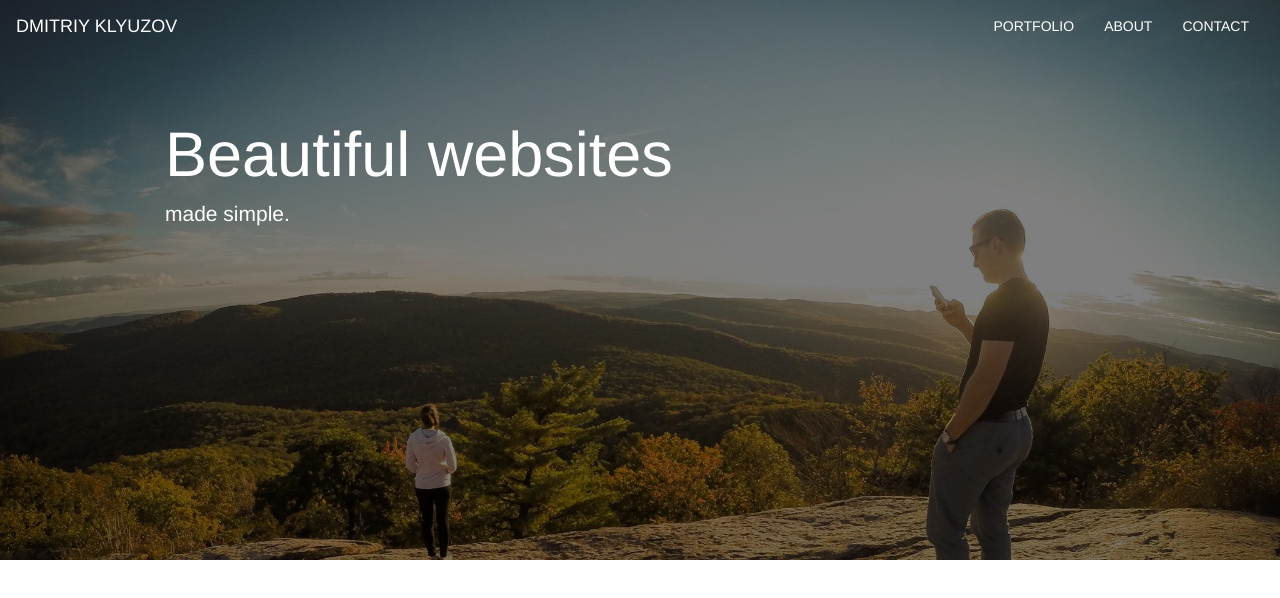
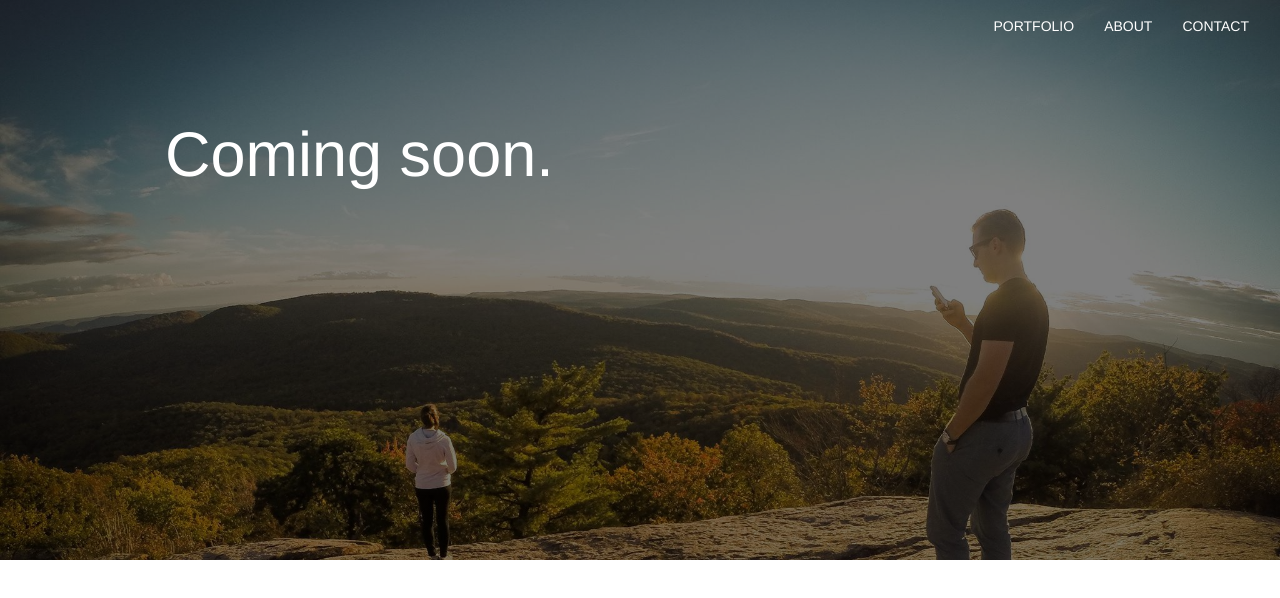
Before and after one commit to dmitriyklyuzov/dmitriyklyuzov2.github.io, a plain HTML site: page index.html in a window 1280 px wide. Drawn offline with nearby package versions, Linux system fonts and the light colour scheme.

Commit message:
change index.html, add coming soon text

```diff
--- a/index.html
+++ b/index.html
@@ -25,7 +25,7 @@
 						<span class="icon-bar"></span>
 						<span class="icon-bar"></span>
 					</button>
-					<a class="navbar-brand" href="#">DMITRIY KLYUZOV</a>
+					<!-- <a class="navbar-brand" href="#">DMITRIY KLYUZOV</a> -->
 				</div>
 				<div class="collapse navbar-collapse" id="myNavbar">
 					<ul class="nav navbar-nav navbar-right">
@@ -41,8 +41,9 @@
 
 			<div class="jumbotron main-jumbotron">
 				<div class="container">
-					<h1 class="col-lg-offset-1 col-md-offset-1">Beautiful websites</h1>
-					<p class="col-lg-offset-1 col-md-offset-1">made simple.</p>
+					<h1 class="col-lg-offset-1 col-md-offset-1 col-sm-offset-1 col-xs-offset-1">Coming soon.</h1>
+					<!-- <h1 class="col-lg-offset-1 col-md-offset-1">Beautiful websites</h1>
+					<p class="col-lg-offset-1 col-md-offset-1">made simple.</p>	 -->
 				</div>
 			</div>
 		</div>
```
